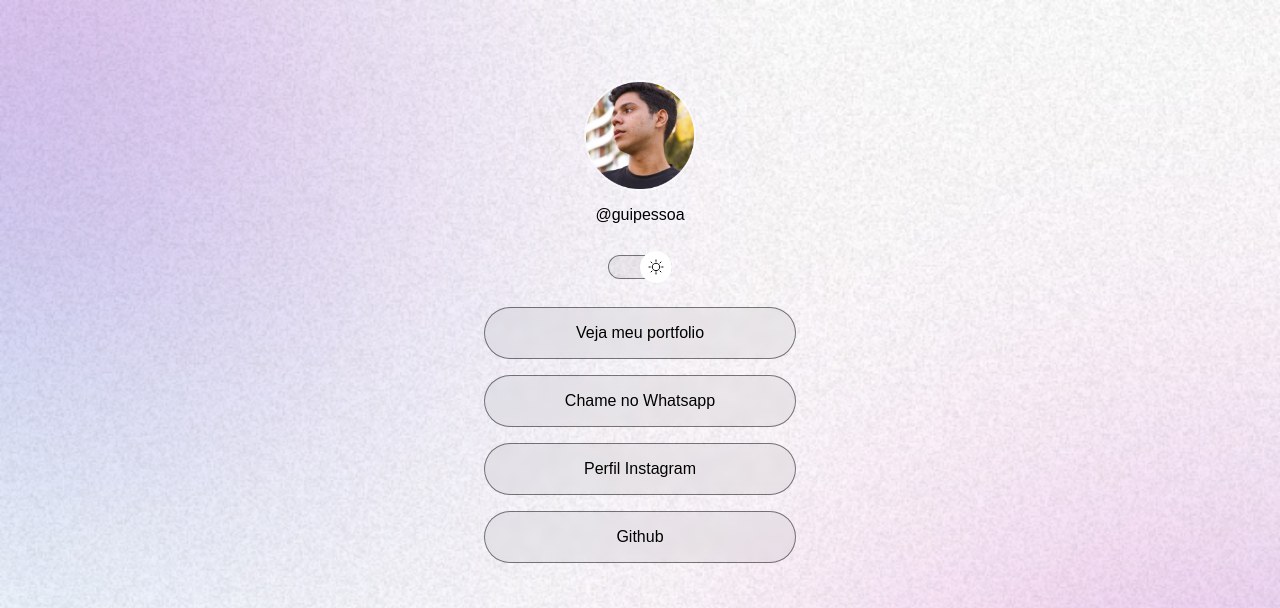
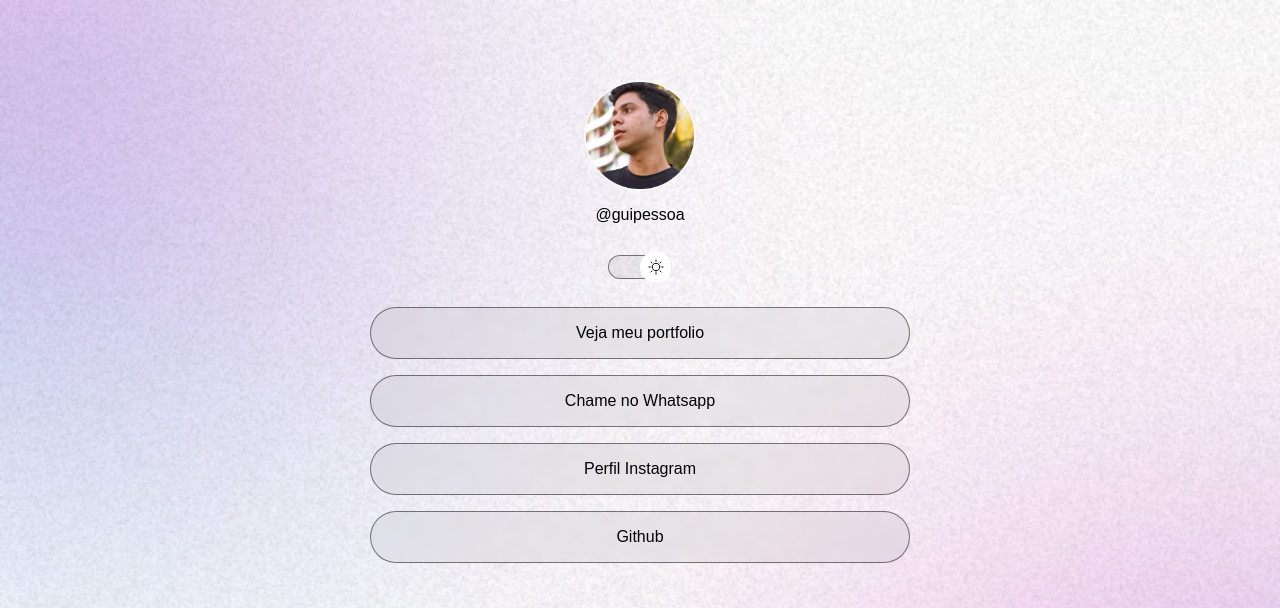
Before and after one commit to GuiCPessoa/DevLinks-First-project, a plain HTML site: page index.html in a window 1280 px wide. Shown: the top 608 px of the page. Drawn offline with nearby package versions, Linux system fonts and the light colour scheme.

Commit message:
adjust container width

```diff
--- a/style.css
+++ b/style.css
@@ -37,8 +37,8 @@ body *{
 
 
 #container{
-    width: 360px;
-    /*border: 1px solid red;*/
+    width: 100%;
+    max-width: 588px;
     margin: 56px auto 0px;
     padding: 0 24px;
 }
```
